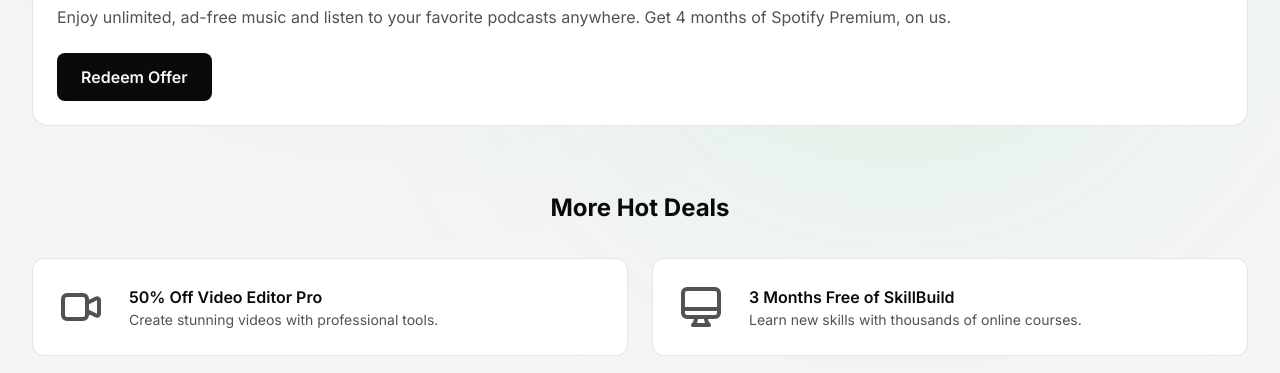
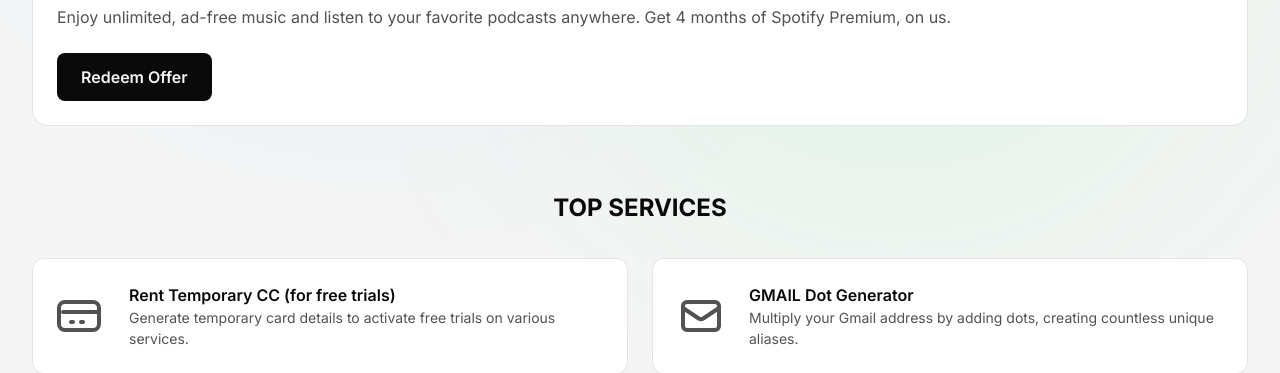
Before and after one commit to itzmebenz13/deals, a plain HTML site: page index.html in a window 1280 px wide. Shown: the part 598-971 px from the top of the page. Drawn offline with nearby package versions, Linux system fonts and the light colour scheme.

Commit message:
Update index.html

```diff
--- a/index.html
+++ b/index.html
@@ -194,7 +194,7 @@
             opacity: 0.8;
         }
 
-        /* New "More Hot Deals" Section */
+        /* "TOP SERVICES" Section */
         .hot-deal-card {
             background-color: var(--card-bg-color);
             border: 1px solid var(--card-border-color);
@@ -320,20 +320,20 @@
             </section>
 
             <section class="main-content-section mt-16">
-                <h3 class="section-title">More Hot Deals</h3>
+                <h3 class="section-title">TOP SERVICES</h3>
                 <div class="grid grid-cols-1 md:grid-cols-2 gap-6">
-                    <a href="#" class="hot-deal-card">
-                        <svg class="hot-deal-icon" fill="none" viewBox="0 0 24 24" stroke="currentColor"><path stroke-linecap="round" stroke-linejoin="round" stroke-width="2" d="M15 10l4.553-2.276A1 1 0 0121 8.618v6.764a1 1 0 01-1.447.894L15 14M5 18h8a2 2 0 002-2V8a2 2 0 00-2-2H5a2 2 0 00-2 2v8a2 2 0 002 2z"/></svg>
+                    <a href="temporarycc.html" class="hot-deal-card">
+                        <svg class="hot-deal-icon" fill="none" viewBox="0 0 24 24" stroke="currentColor"><path stroke-linecap="round" stroke-linejoin="round" stroke-width="2" d="M3 10h18M7 15h1m4 0h1m-7 4h12a3 3 0 003-3V8a3 3 0 00-3-3H4a3 3 0 00-3 3v8a3 3 0 003 3z"/></svg>
                         <div>
-                            <h4 class="hot-deal-title">50% Off Video Editor Pro</h4>
-                            <p class="hot-deal-desc">Create stunning videos with professional tools.</p>
+                            <h4 class="hot-deal-title">Rent Temporary CC (for free trials)</h4>
+                            <p class="hot-deal-desc">Generate temporary card details to activate free trials on various services.</p>
                         </div>
                     </a>
-                    <a href="#" class="hot-deal-card">
-                        <svg class="hot-deal-icon" fill="none" viewBox="0 0 24 24" stroke="currentColor"><path stroke-linecap="round" stroke-linejoin="round" stroke-width="2" d="M9.75 17L9 20l-1 1h8l-1-1-.75-3M3 13h18M5 17h14a2 2 0 002-2V5a2 2 0 00-2-2H5a2 2 0 00-2 2v10a2 2 0 002 2z"/></svg>
+                    <a href="gmaildotgenerator.html" class="hot-deal-card">
+                        <svg class="hot-deal-icon" fill="none" viewBox="0 0 24 24" stroke="currentColor"><path stroke-linecap="round" stroke-linejoin="round" stroke-width="2" d="M3 8l7.89 5.26a2 2 0 002.22 0L21 8M5 19h14a2 2 0 002-2V7a2 2 0 00-2-2H5a2 2 0 00-2 2v10a2 2 0 002 2z"/></svg>
                         <div>
-                            <h4 class="hot-deal-title">3 Months Free of SkillBuild</h4>
-                            <p class="hot-deal-desc">Learn new skills with thousands of online courses.</p>
+                            <h4 class="hot-deal-title">GMAIL Dot Generator</h4>
+                            <p class="hot-deal-desc">Multiply your Gmail address by adding dots, creating countless unique aliases.</p>
                         </div>
                     </a>
                 </div>
```
